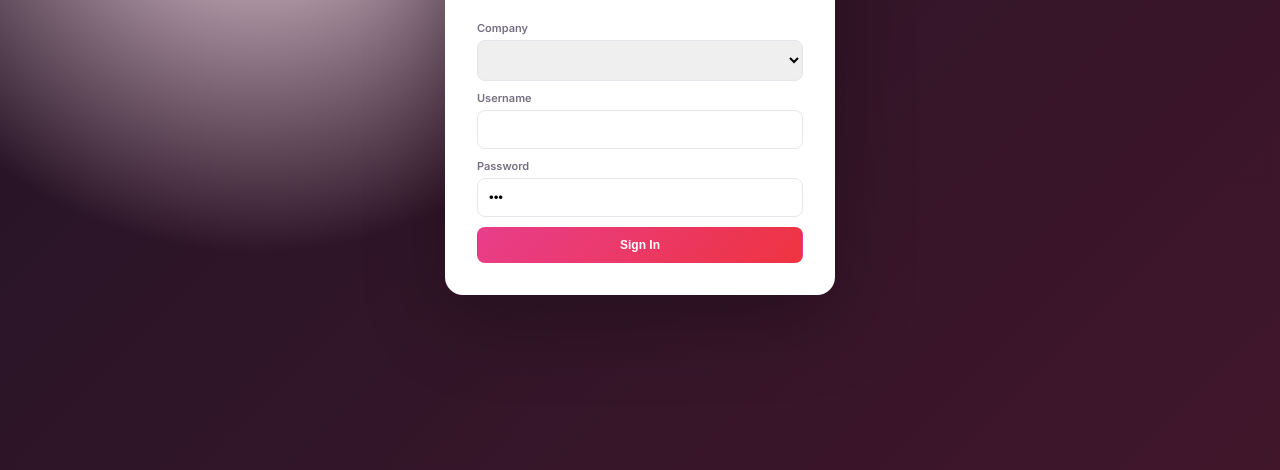
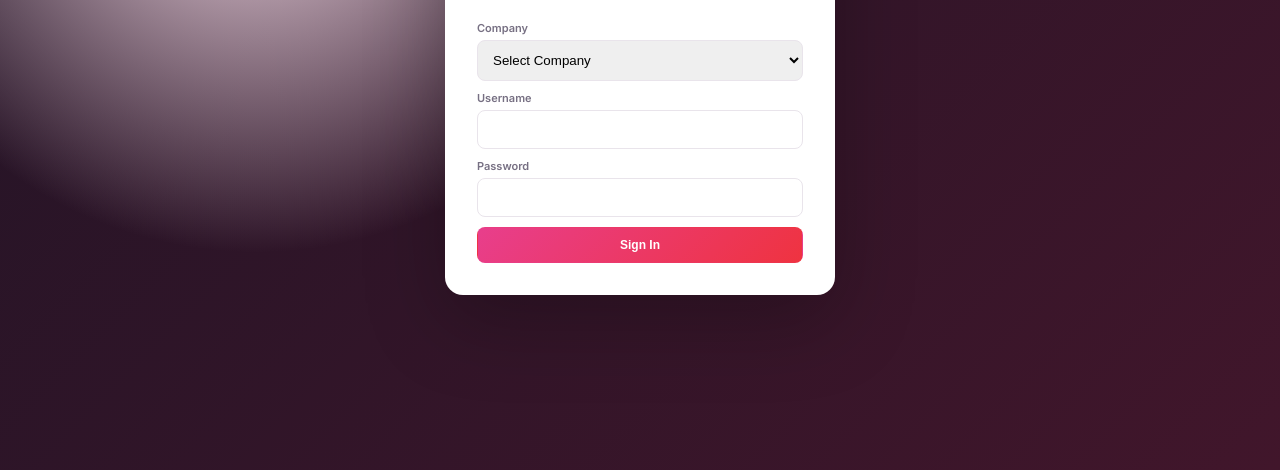
Before and after one commit to developersangam23-cmd/sangam-nexus-business-management, a website: page index.html in a window 1280 px wide. Shown: the part 330-800 px from the top of the page. Drawn offline with Linux system fonts and the light colour scheme; no server answers.

```diff
--- a/index.html
+++ b/index.html
@@ -1,5 +1,5 @@
 <!doctype html><html lang="en"><head><meta charset="utf-8"><meta name="viewport" content="width=device-width,initial-scale=1"><title>SANGAM NEXUS — Business Management System</title><link rel="stylesheet" href="/style.css"></head><body>
-<div id="login" class="login-screen"><div class="login-card"><div class="brand-mark big">SN</div><h1>SANGAM NEXUS</h1><p>Business Management System</p><label>Company<select id="login-company"></select></label><label>Username<input id="login-user" value=""></label><label>Password<input id="login-pass" type="password" value="123"></label><button class="btn primary wide" id="login-btn">Sign In</button></div></div>
+<div id="login" class="login-screen"><div class="login-card"><div class="brand-mark big">SN</div><h1>SANGAM NEXUS</h1><p>Business Management System</p><label>Company<select id="login-company"><option value="">Select Company</option></select></label><label>Username<input id="login-user" value="" autocomplete="off"></label><label>Password<input id="login-pass" type="password" value="" autocomplete="new-password"></label><button class="btn primary wide" id="login-btn">Sign In</button></div></div>
 <div id="app" hidden><div class="app-shell"><aside class="sidebar"><div class="brand"><div class="brand-mark">SN</div><div><div class="brand-name">SANGAM NEXUS</div><div class="brand-sub">Business Management System</div></div></div><div class="developer brand-developer"><strong>Developer</strong><br>Sangam Bhusal<br><span>sangam23bhusal@gmail.com</span><br>+977 9761691545</div><div class="company-switch"><span>Company</span><select id="company-select"></select></div><nav id="nav"></nav><div class="sidebar-bottom"><div class="dark-toggle">🌙 Dark Mode <input type="checkbox" id="dark"></div></div></aside>
 <main class="main"><header class="topbar"><button class="menu" id="menu">☰</button><input class="global-search" placeholder="Search anything..." id="global-search"><div class="top-actions"><span id="date"></span><span>🔔</span><span>❔</span><span class="user-chip">👤 <b id="who">Admin</b> <small id="role">Super Admin</small></span></div></header><div id="notice" class="notice" hidden></div><section id="content"></section></main></div></div>
 <div id="modal" class="modal-overlay" hidden><div class="modal"><button class="close" id="close">×</button><h2 id="modal-title"></h2><form id="form"></form></div></div><script src="/app.js"></script></body></html>
```
Also changed, not shown: 2 other files.
